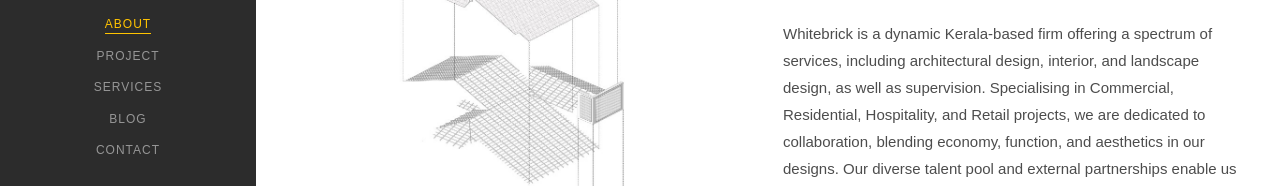
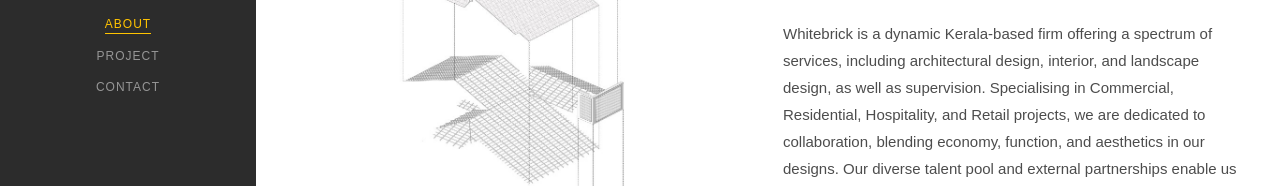
Before and after one commit to ArunThankaiah/white-brick, a plain HTML site: page about.html in a window 1280 px wide. Shown: the part 177-363 px from the top of the page. Drawn offline with Linux system fonts and the light colour scheme; files whose address does not match are found by name.

Commit message:
service and blog deleted

```diff
--- a/about.html
+++ b/about.html
@@ -48,8 +48,6 @@
 					<li><a href="index.html">Home</a></li>
 					<li class="colorlib-active"><a href="about.html">About</a></li>
 					<li><a href="work.html">Project</a></li>
-					<li><a href="services.html">Services</a></li>
-					<li><a href="blog.html">Blog</a></li>
 					<li><a href="contact.html">Contact</a></li>
 				</ul>
 			</nav>
```
Also changed, not shown: contact.html (+0 -2 lines), index.html (+0 -2 lines), work.html (+0 -2 lines).
